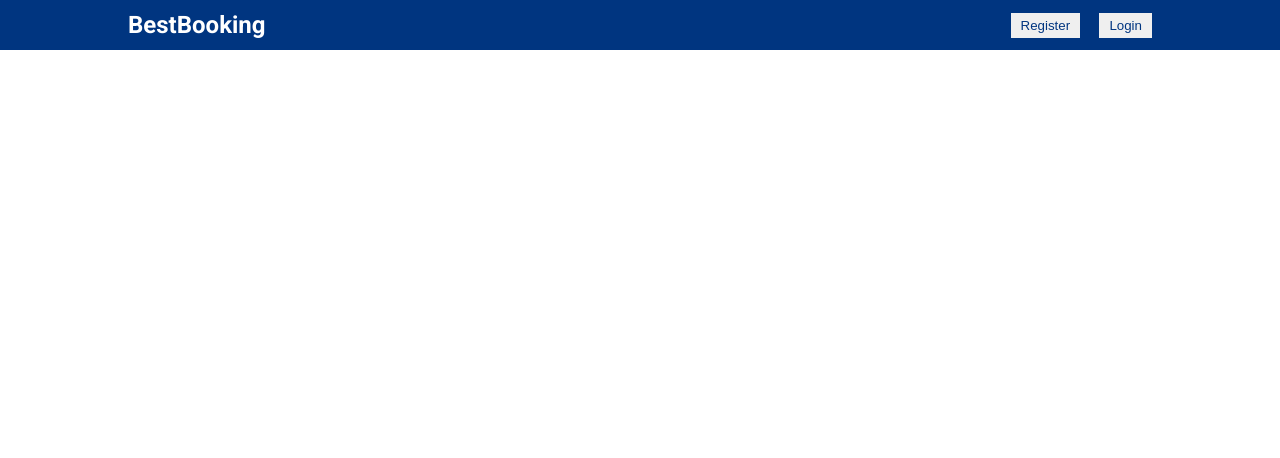
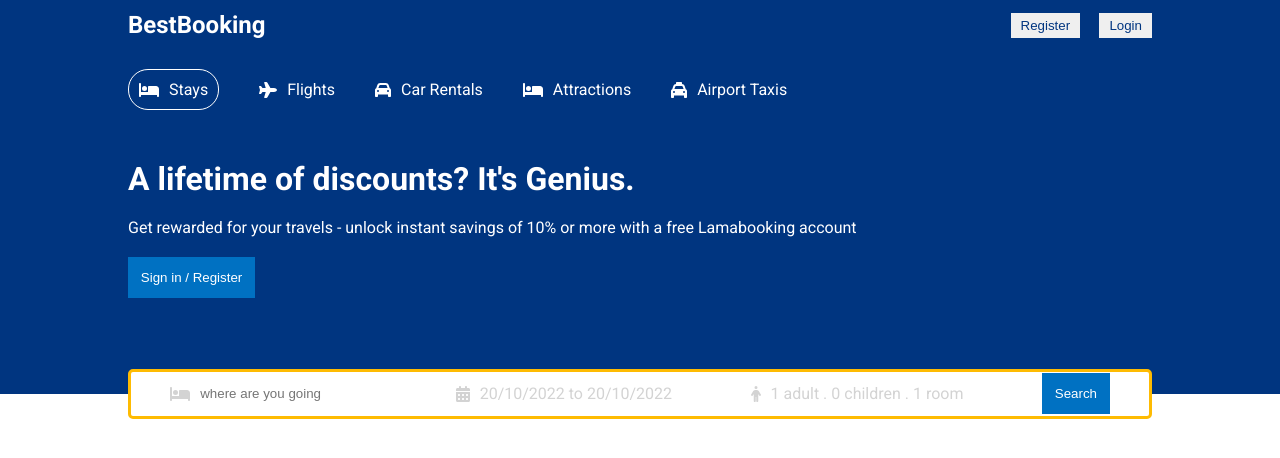
Before and after one commit to AyushShende/booking-app, a React (Create React App) app in the folder client/: page / in a window 1280 px wide. Shown: the top 458 px of the page. Built offline with nearby package versions, Linux system fonts and the light colour scheme.

Commit message:
build the header

```diff
--- /dev/null
+++ b/client/src/components/header/Header.jsx
@@ -0,0 +1,206 @@
+import "./header.css";
+import { FontAwesomeIcon } from "@fortawesome/react-fontawesome";
+import {
+  faBed,
+  faCalendarDays,
+  faCar,
+  faPerson,
+  faPlane,
+  faTaxi,
+} from "@fortawesome/free-solid-svg-icons";
+import "react-date-range/dist/styles.css";
+import "react-date-range/dist/theme/default.css";
+import { DateRange } from "react-date-range";
+import { useState } from "react";
+import { format } from "date-fns";
+
+const Header = ({ type }) => {
+  const [destination, setDestination] = useState("");
+  const [openDate, setOpenDate] = useState(false);
+  const [date, setDate] = useState([
+    {
+      startDate: new Date(),
+      endDate: new Date(),
+      key: "selection",
+    },
+  ]);
+  const [openOptions, setOpenOptions] = useState(false);
+  const [options, setOptions] = useState({
+    adult: 1,
+    children: 0,
+    room: 1,
+  });
+
+  const handleOption = (name, operation) => {
+    setOptions((prev) => {
+      return {
+        ...prev,
+        [name]: operation === "i" ? options[name] + 1 : options[name] - 1,
+      };
+    });
+  };
+
+  const handleSearch = () => {};
+
+  return (
+    <header className="header">
+      <div
+        className={
+          type === "list" ? "headerContainer listMode" : "headerContainer"
+        }
+      >
+        <div className="headerList">
+          <div className="headerListItem active">
+            <FontAwesomeIcon icon={faBed} />
+            <span>Stays</span>
+          </div>
+          <div className="headerListItem">
+            <FontAwesomeIcon icon={faPlane} />
+            <span>Flights</span>
+          </div>
+          <div className="headerListItem">
+            <FontAwesomeIcon icon={faCar} />
+            <span>Car Rentals</span>
+          </div>
+          <div className="headerListItem">
+            <FontAwesomeIcon icon={faBed} />
+            <span>Attractions</span>
+          </div>
+          <div className="headerListItem">
+            <FontAwesomeIcon icon={faTaxi} />
+            <span>Airport Taxis</span>
+          </div>
+        </div>
+
+        {type !== "list" && (
+          <>
+            <h1 className="headerTitle">
+              A lifetime of discounts? It's Genius.
+            </h1>
+            <p className="headerDesc">
+              Get rewarded for your travels - unlock instant savings of 10% or
+              more with a free Lamabooking account
+            </p>
+            <button className="headerBtn">Sign in / Register</button>
+            <div className="headerSearch">
+              <div className="headerSearchItem">
+                <FontAwesomeIcon icon={faBed} className="headerIcon" />
+                <input
+                  type="text"
+                  placeholder="where are you going"
+                  className="headerSearchInput"
+                  onChange={(e) => setDestination(e.target.value)}
+                />
+              </div>
+              <div className="headerSearchItem">
+                <FontAwesomeIcon icon={faCalendarDays} className="headerIcon" />
+                <span
+                  onClick={() => setOpenDate(!openDate)}
+                  className="headerSearchText"
+                >
+                  {`${format(date[0].startDate, "dd/MM/yyyy")} to ${format(
+                    date[0].endDate,
+                    "dd/MM/yyyy"
+                  )} `}
+                </span>
+                {openDate && (
+                  <DateRange
+                    editableDateInputs={true}
+                    onChange={(item) => setDate([item.selection])}
+                    moveRangeOnFirstSelection={false}
+                    ranges={date}
+                    minDate={new Date()}
+                    className="date"
+                  />
+                )}
+              </div>
+              <div className="headerSearchItem">
+                <FontAwesomeIcon icon={faPerson} className="headerIcon" />
+                <span
+                  onClick={() => setOpenOptions(!openOptions)}
+                  className="headerSearchText"
+                >
+                  {`${options.adult} adult . ${options.children} children . ${options.room} room`}
+                </span>
+                {openOptions && (
+                  <div className="options">
+                    <div className="optionItem">
+                      <span className="optionText">Adult</span>
+                      <div className="optionCounter">
+                        <button
+                          disabled={options.adult <= 1}
+                          className="optionCounterButton"
+                          onClick={() => handleOption("adult", "d")}
+                        >
+                          -
+                        </button>
+                        <span className="optionCounterNumber">
+                          {options.adult}
+                        </span>
+                        <button
+                          className="optionCounterButton"
+                          onClick={() => handleOption("adult", "i")}
+                        >
+                          +
+                        </button>
+                      </div>
+                    </div>
+                    <div className="optionItem">
+                      <span className="optionText">Children</span>
+                      <div className="optionCounter">
+                        <button
+                          disabled={options.children <= 0}
+                          className="optionCounterButton"
+                          onClick={() => handleOption("children", "d")}
+                        >
+                          -
+                        </button>
+                        <span className="optionCounterNumber">
+                          {options.children}
+                        </span>
+                        <button
+                          className="optionCounterButton"
+                          onClick={() => handleOption("children", "i")}
+                        >
+                          +
+                        </button>
+                      </div>
+                    </div>
+                    <div className="optionItem">
+                      <span className="optionText">Room</span>
+                      <div className="optionCounter">
+                        <button
+                          disabled={options.room <= 1}
+                          className="optionCounterButton"
+                          onClick={() => handleOption("room", "d")}
+                        >
+                          -
+                        </button>
+                        <span className="optionCounterNumber">
+                          {options.room}
+                        </span>
+                        <button
+                          className="optionCounterButton"
+                          onClick={() => handleOption("room", "i")}
+                        >
+                          +
+                        </button>
+                      </div>
+                    </div>
+                  </div>
+                )}
+              </div>
+              <div className="headerSearchItem">
+                <button className="headerBtn" onClick={handleSearch}>
+                  Search
+                </button>
+              </div>
+            </div>
+          </>
+        )}
+      </div>
+    </header>
+  );
+};
+
+export default Header;
--- /dev/null
+++ b/client/src/components/header/header.css
@@ -0,0 +1,129 @@
+.header {
+    background-color: var(--color-bg);
+    display: flex;
+    color: var(--color-text);
+    justify-content: center;
+    position: relative;
+}
+
+.headerContainer {
+    width: 100%;
+    max-width: 1024px;
+    margin: 1.2rem 0 6rem 0;
+}
+
+.headerContainer.listMode {
+    margin: 1.2rem 0 0 0;
+
+}
+
+.headerList {
+    display: flex;
+    gap: 40px;
+    margin-bottom: 50px;
+}
+
+.headerListItem {
+    display: flex;
+    align-items: center;
+    gap: 10px;
+}
+
+.headerListItem.active {
+    border: 1px solid white;
+    padding: 10px;
+    border-radius: 20px;
+}
+
+.headerDesc {
+    margin: 20px 0;
+}
+
+.headerBtn {
+    background-color: var(--color-btn);
+    color: var(--color-text);
+    border: none;
+    padding: 0.8rem;
+    font-weight: 500;
+    cursor: pointer;
+}
+
+.headerSearch {
+    background-color: var(--color-text);
+    border: 3px solid #febb02;
+    height: 50px;
+    padding: 10px 0;
+    display: flex;
+    align-items: center;
+    justify-content: space-around;
+    border-radius: 5px;
+    position: absolute;
+    bottom: -25px;
+    width: 100%;
+    max-width: 1024px;
+}
+
+.headerSearchItem {
+    display: flex;
+    align-items: center;
+    gap: 10px;
+}
+
+.headerIcon {
+    color: lightgray;
+}
+
+.headerSearchInput {
+    border: none;
+    outline: none;
+}
+
+.headerSearchText {
+    color: lightgray;
+    cursor: pointer;
+}
+
+.date {
+    position: absolute;
+    top: 50px;
+    z-index: 2;
+}
+
+.options {
+    position: absolute;
+    top: 50px;
+    background-color: var(--color-text);
+    color: gray;
+    border-radius: 5px;
+    -webkit-box-shadow: 0px 0px 10px -5px rgba(0, 0, 0, 0.4);
+    box-shadow: 0px 0px 10px -5px rgba(0, 0, 0, 0.4);
+    z-index: 2;
+
+}
+
+.optionItem {
+    width: 200px;
+    display: flex;
+    justify-content: space-between;
+    margin: 0.8rem;
+}
+
+.optionCounter {
+    display: flex;
+    align-items: center;
+    font-size: 12px;
+    color: black;
+    gap: 10px;
+}
+
+.optionCounterButton {
+    background-color: var(--color-text);
+    border: 1px solid #0071c2;
+    height: 30px;
+    width: 30px;
+    cursor: pointer;
+}
+
+.optionCounterButton:disabled {
+    cursor: not-allowed;
+}
--- a/client/src/components/index.js
+++ b/client/src/components/index.js
@@ -1 +1,2 @@
 export { default as Navbar } from "./navbar/Navbar";
+export { default as Header } from "./header/Header";
--- a/client/src/pages/home/Home.jsx
+++ b/client/src/pages/home/Home.jsx
@@ -1,9 +1,10 @@
 import "./home.css";
-import { Navbar } from "../../components";
+import { Navbar, Header } from "../../components";
 const Home = () => {
   return (
     <div>
       <Navbar />
+      <Header />
     </div>
   );
 };
```
Also changed, not shown: client/package.json (+7 -0 lines), 1 other file (tests, documents, lock files or other folders).
